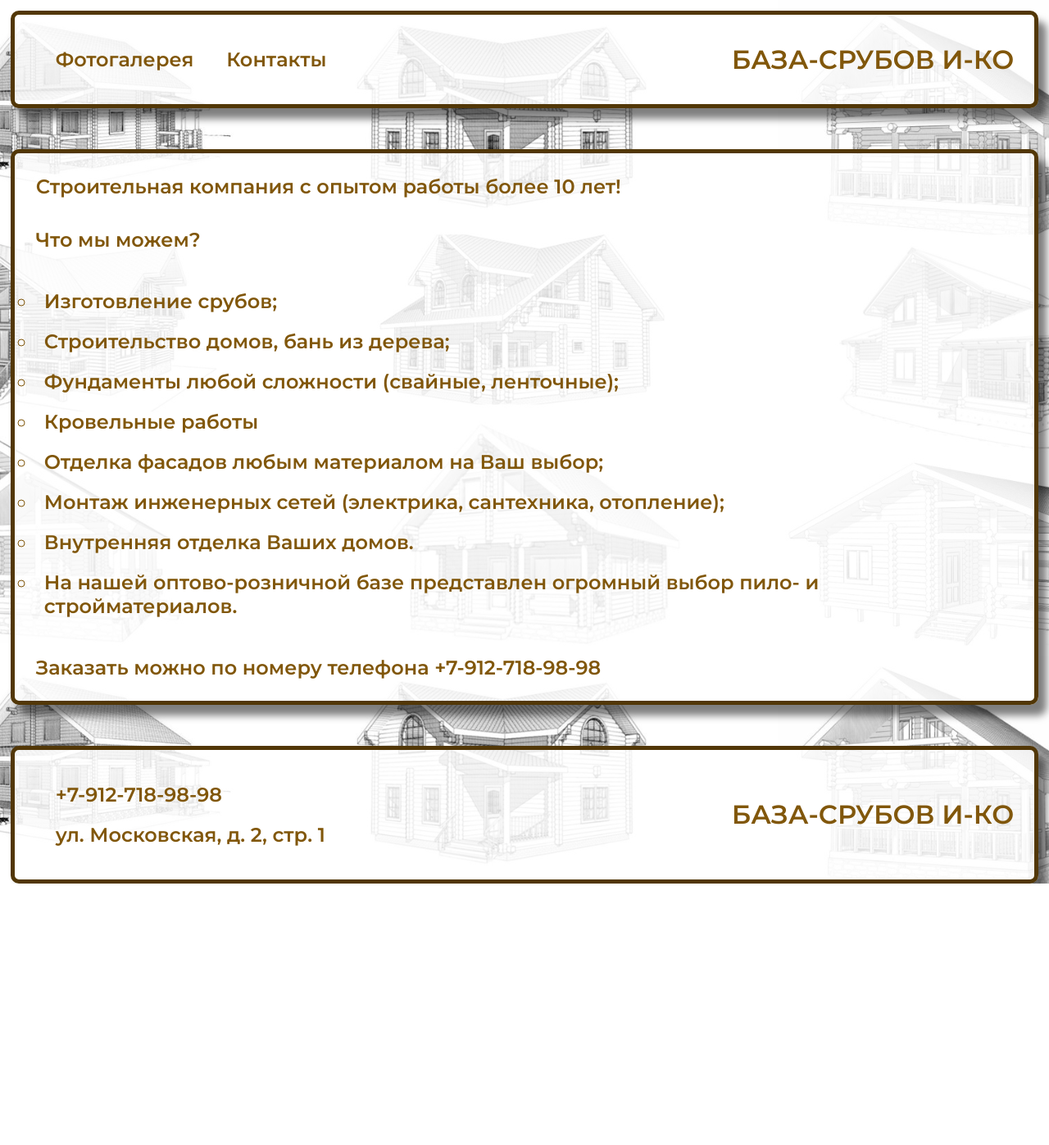
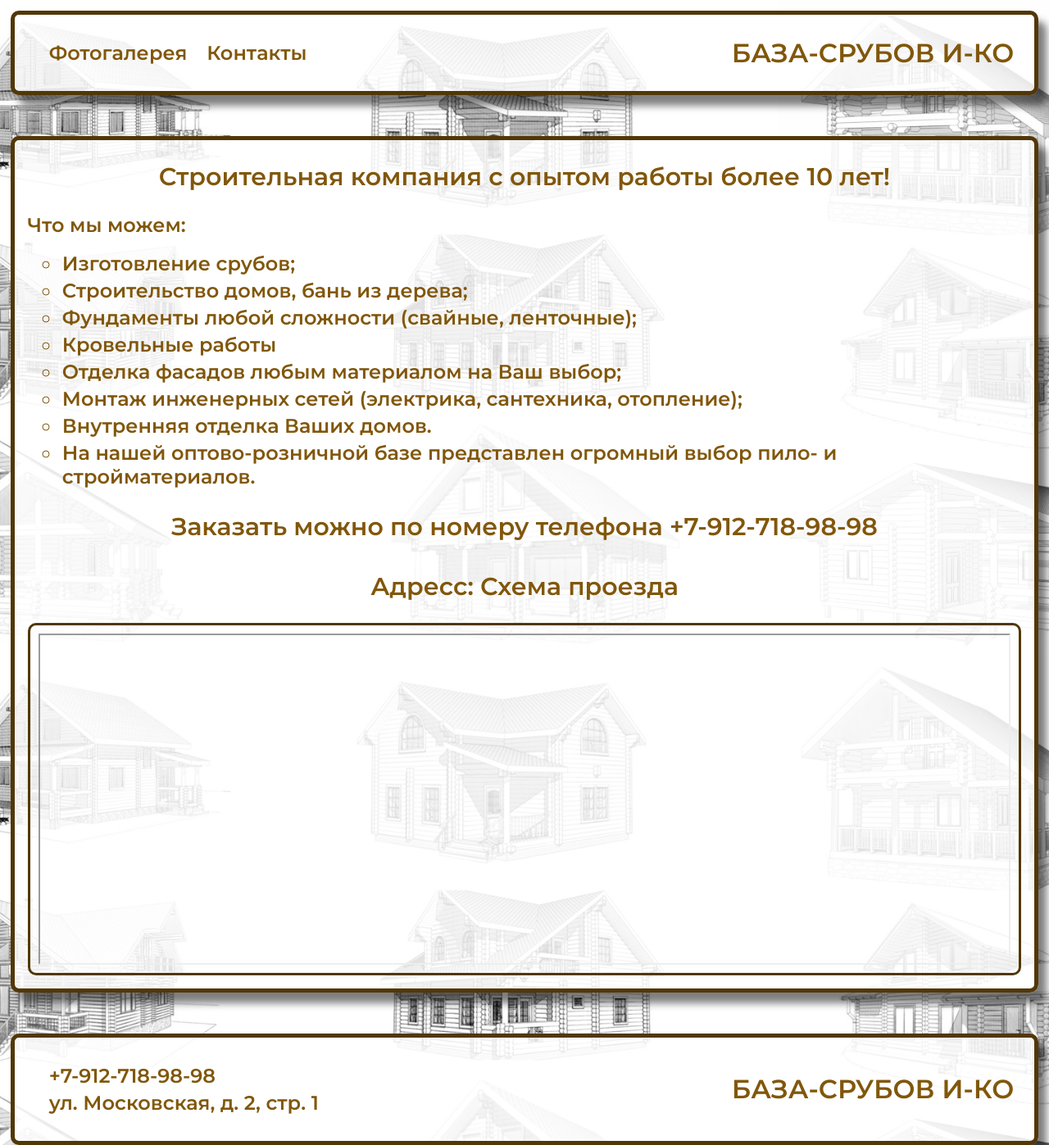
Before and after one commit to Valentin-Kostin/Freza, a PHP site: page /Site_Doma/Page2.html in a window 1280 px wide. Shown: the whole page at 82% size. Before the commit the page ends 1078 px from the top, so only its background shows below. Run offline with PHP 8.4, Linux system fonts and the light colour scheme.

Commit message:
page 2.4

```diff
--- a/Site_Doma/Page2.html
+++ b/Site_Doma/Page2.html
@@ -14,7 +14,7 @@
 
 <body>
     <header class="header">
-        <div class="menu">
+        <nav class="menu">
             <div class="menu__ve">
                 <li class="menu__li"><a href="index.html" class="menu__link">Фотогалерея</a></li>
                 <li class="menu__li"><a href="Page2.html" class="menu__link">Контакты</a></li>
@@ -22,12 +22,12 @@
             <div class="logo__ul">
                 <a href="index.html" class="menu__logo">База-срубов И-Ко</a>
             </div>
-        </div>
+        </nav>
     </header>
-    <div class="container">
-        <div class="card2">
-            <div class="text2">Строительная компания с опытом работы более 10 лет! </div>
-            <div class="text2">Что мы можем?</div>
+    <section class="container">
+        <article class="card2">
+            <div class="text3">Строительная компания с опытом работы более 10 лет! </div>
+            <div class="text2">Что мы можем:</div>
             <ol class="text2">
                 <li>Изготовление срубов;</li>
                 <li>Строительство домов, бань из дерева;</li>
@@ -40,8 +40,14 @@
                 <li>На нашей оптово-розничной
                 базе представлен огромный выбор пило- и стройматериалов.</li>
             </ol>
-            <div class="text2">Заказать можно по номеру телефона +7-912-718-98-98</div>
-        </div>
+            <div class="text3">Заказать можно по номеру телефона +7-912-718-98-98</div>
+            <div class="text3">Адресс:   Схема проезда</div>
+            <div class="karta" style="position:relative;overflow:hidden;">
+                <iframe src="https://yandex.ru/map-widget/v1/-/CCUvY0vncB" width="100%" height="400" frameborder="1" allowfullscreen="true"
+                    style="position:relative;">
+                </iframe>
+            </div>
+        </article>
 
         <footer class="wrapper">
             <div class="menu">
--- a/Site_Doma/styles2.css
+++ b/Site_Doma/styles2.css
@@ -148,6 +148,15 @@ body {
     color: #81570b;
     /*justify-content: flex-start;*/
     font-size: 24px;
+
+}
+
+.text3 {
+	display: flex;
+	margin: 16px;
+    color: #81570b;
+    justify-content: center;
+    font-size: 30px;
     padding: 10px;
 }
 ol {
@@ -157,7 +166,17 @@ ol {
     list-style-type: circle;
 }
 li {
+    padding: 2px;
+}
+.karta {
+	display: flex;
+	margin: 16px;
+    color: #81570b;
+    justify-content: center;
+    font-size: 30px;
     padding: 10px;
+    border: 3px solid #523707;
+	border-radius: 10px;
 }
 .card__btn {
 	width: 98px;
```
Also changed, not shown: Site_Doma/index.html (+29 -28 lines).
